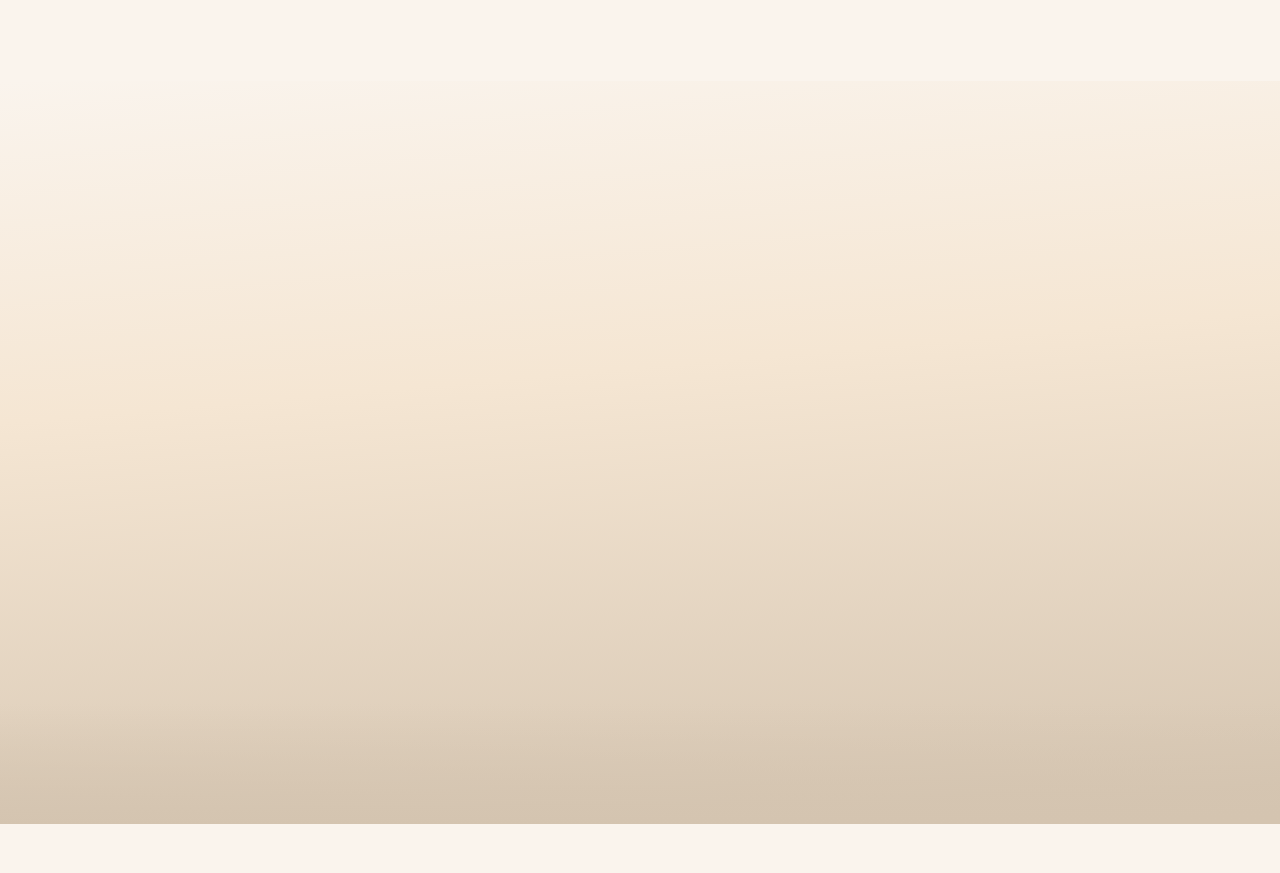
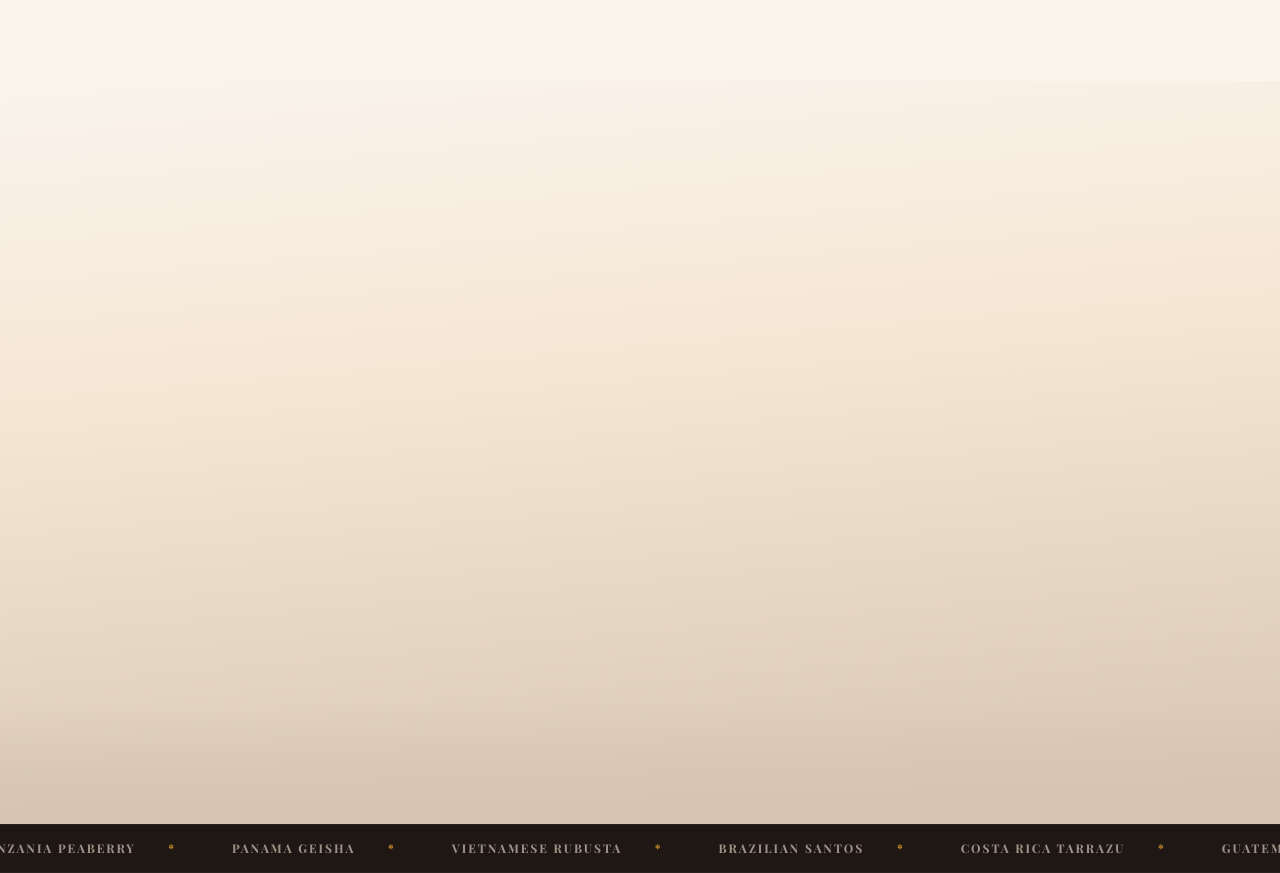
Before and after one commit to rward2766/The-Beans-Place, a React (Vite) app: page / in a window 1280 px wide. Before the commit the page ends 824 px from the top, so only its background shows below. Built offline with nearby package versions, Linux system fonts and the light colour scheme; a web font is replaced by a local one.

Commit message:
Completed the RibbonTicker.jsx and imported to App.jsx

```diff
--- a/src/App.jsx
+++ b/src/App.jsx
@@ -57,6 +57,7 @@
 // Imports go below here
 import NavBar from "./components/NavBar";
 import HeroSection from "./components/HeroSection";
+import RibbonTicker from "./components/RibbonTicker";
 
 export default function App() {
     return (
@@ -70,6 +71,7 @@ export default function App() {
                     <HeroSection />
                 </div>
             </section>
+            <RibbonTicker />
 
             {/* FEATURES / CAROUSEL */}
             <section className="features bg-features" id="shop">
--- a/src/components/RibbonTicker.jsx
+++ b/src/components/RibbonTicker.jsx
@@ -23,7 +23,7 @@
 // STEP 1: Import motion from "framer-motion"
 
 /* --- YOUR IMPORTS GO HERE --- */
-
+import { motion } from "framer-motion";
 
 // STEP 2: Create and export the RibbonTicker component
 // export default function RibbonTicker() { ... }
@@ -66,3 +66,43 @@
 // Look for the @keyframes ribbon-scroll rule.
 
 /* --- YOUR COMPONENT CODE GOES HERE --- */
+export default function RibbonTicker() {
+  const blends = [
+    "Jamaican Blue Mountain",
+    "Yirgacheffe",
+    "Tanzania Peaberry",
+    "Panama Geisha",
+    "Vietnamese Rubusta",
+    "Brazilian Santos",
+    "Costa Rica Tarrazu",
+    "Guatemala Antigua",
+    "Kenya AA",
+    "Sumatra Mandheling",
+    "Kona",
+    "Colombian Supremo",
+    "Ethiopian Harrar",
+    "Arabian Mocha",
+    "Red Sulawesi",
+  ];
+
+  const items = [...blends, ...blends];
+
+  return (
+    <div className="ribbon-ticker-container">
+      <div className="ribbon-ticker">
+        <div className="ribbon-track">
+          {items.map((name, i) => (
+            <motion.span
+              key={i}
+              className="ribbon-item"
+              whileHover={{ scale: 1.1, color: "#f0b955" }}
+              transition={{ type: "spring", stiffness: 300 }}
+            >
+              {name} <span className="ribbon-dot">*</span>
+            </motion.span>
+          ))}
+        </div>
+      </div>
+    </div>
+  );
+}
```
